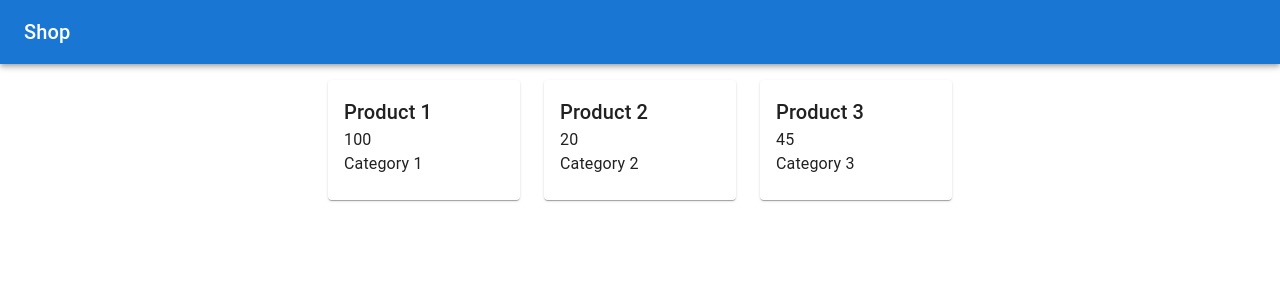
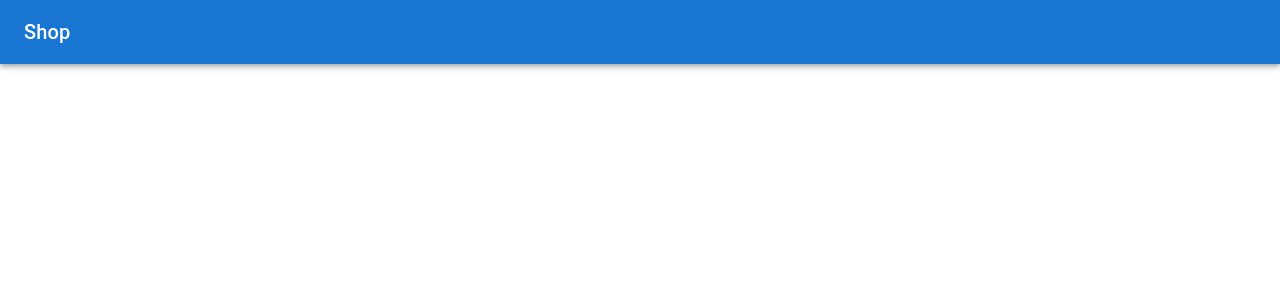
Before and after one commit to KarinaVeremeyeva/shop-ui, a React (Create React App) app: page /products/category/1 in a window 1280 px wide. Shown: the top 300 px of the page. Built offline with nearby package versions, Linux system fonts and the light colour scheme.

Commit message:
Add product filter

```diff
--- a/src/components/category-list/category-list.js
+++ b/src/components/category-list/category-list.js
@@ -1,14 +1,10 @@
 import React, { Component } from "react";
-import { connect } from "react-redux";
+import { Link } from "react-router-dom";
+
+import { Grid } from "@mui/material";
 import { TreeView, TreeItem , useTreeItem } from '@mui/lab';
 import ExpandMoreIcon from '@mui/icons-material/ExpandMore';
 import ChevronRightIcon from '@mui/icons-material/ChevronRight';
-import { Grid } from "@mui/material";
-
-import { withShopService } from "../hoc";
-import { categoriesLoaded } from "../../actions";
-import { compose } from "../../utils";
-import { Link } from "react-router-dom";
 import clsx from "clsx";
 
 const ROOT_NODE_KEY = 'root';
@@ -53,11 +49,6 @@ const CustomContent = React.forwardRef(function CustomContent(props, ref) {
 });
 
 class CategoryList extends Component {
-  componentDidMount() {
-    const { shopService } = this.props;
-    const categories = shopService.getCategories()
-    this.props.categoriesLoaded(categories)
-  };
 
   render() {
     const { categories } = this.props;
@@ -93,15 +84,4 @@ class CategoryList extends Component {
   };
 };
 
-const mapStateToProps = ({ categories }) => {
-    return { categories };
-};
-
-const mapDispatchToProps = (dispatch) => ({
-    categoriesLoaded: (categories) => dispatch(categoriesLoaded(categories))
-});
-
-export default compose(
-    withShopService(),
-    connect(mapStateToProps, mapDispatchToProps),
-)(CategoryList);
+export default CategoryList;
--- a/src/components/hoc/index.js
+++ b/src/components/hoc/index.js
@@ -1,5 +1,7 @@
 import withShopService from "./with-shop-service";
+import withRouter from "./withRouter";
 
 export {
-    withShopService
+    withShopService,
+    withRouter
 };
--- /dev/null
+++ b/src/components/hoc/withRouter.js
@@ -0,0 +1,13 @@
+import { useLocation, useNavigate, useParams } from 'react-router-dom';
+
+const withRouter = (WrappedComponent) => (props) => {
+  const location = useLocation();
+  const navigate = useNavigate()
+  const params = useParams();
+
+  return (
+    <WrappedComponent {...props} router={{ location, navigate, params }} />
+  );
+};
+
+export default withRouter;
--- a/src/components/pages/products-page.js
+++ b/src/components/pages/products-page.js
@@ -1,17 +1,60 @@
-import React from "react";
+import React, { Component } from "react";
+
 import ProductList from "../product-list";
 import { Grid } from "@mui/material";
 import CategoryList from "../category-list";
+import { productsLoaded, categoriesLoaded } from "../../actions";
+import { compose } from "../../utils";
+import { connect } from "react-redux";
+import { withShopService, withRouter } from "../hoc";
 
 import classes from './products-page.module.css';
 
-const ProductsPage = () => {
-    return (
-        <Grid container className={classes.categoryWrapper}>
-            <Grid item xs={3}><CategoryList /></Grid>
-            <Grid item xs={6}><ProductList /></Grid>
-        </Grid>
-    );
+class ProductsPage extends Component {
+
+    componentDidMount() {
+        const { shopService, categoriesLoaded } = this.props;
+
+        const categories = shopService.getCategories()
+        categoriesLoaded(categories)
+    };
+
+    componentDidUpdate(prevProps) {
+        const { shopService, productsLoaded } = this.props;
+        const categoryId = this.props.router.params.categoryId;
+
+        if (categoryId !== prevProps.router.params.categoryId) {
+            const products = shopService.getProducts(categoryId);
+            productsLoaded(products);
+        }
+    }
+
+    render() {
+        const { router, categories, products } = this.props;
+        const id = router.params.categoryId;
+
+        return (
+            <Grid container className={classes.categoryWrapper}>
+                <Grid item xs={3}>
+                    <CategoryList categories={categories}/>
+                </Grid>
+                <Grid item xs={6}>
+                    <ProductList categoryId={id} products={products}/>
+                </Grid>
+            </Grid>
+    )};
 };
 
-export default ProductsPage;
+const mapStateToProps = ({ products, categories }) => {
+    return { products, categories };
+}
+
+const mapDispatchToProps = {
+    productsLoaded, categoriesLoaded
+};
+
+export default compose(
+    withShopService(),
+    withRouter,
+    connect(mapStateToProps, mapDispatchToProps)
+)(ProductsPage);
--- a/src/components/product-list-item/product-list-item.js
+++ b/src/components/product-list-item/product-list-item.js
@@ -2,14 +2,14 @@ import { Card, CardContent, Grid, Typography } from "@mui/material";
 import React from "react";
 
 const ProductListItem = ({ product }) => {
-    const { name, price, category } = product;
+    const { name, price, categoryId } = product;
     return (
         <Grid item xs={12} md={4}>
             <Card sx={{ height: '100%' }}>
                 <CardContent>
                     <Typography variant="h6">{name}</Typography>
                     <Typography variant="body1">{price}</Typography>
-                    <Typography variant="body1">{category}</Typography>
+                    <Typography variant="body1">{categoryId}</Typography>
                 </CardContent>
             </Card>
         </Grid>
--- a/src/components/product-list/product-list.js
+++ b/src/components/product-list/product-list.js
@@ -1,19 +1,9 @@
 import React, { Component } from "react";
-import { connect } from "react-redux";
 
-import { withShopService } from "../hoc";
 import ProductListItem from "../product-list-item";
-import { productsLoaded } from "../../actions";
-import { compose } from "../../utils";
 import { Grid } from "@mui/material";
 
 class ProductList extends Component {
-
-    componentDidMount() {
-        const { shopService } = this.props;
-        const data = shopService.getProducts();
-        this.props.productsLoaded(data);
-    };
 
     render() {
         const { products } = this.props;
@@ -32,15 +22,4 @@ class ProductList extends Component {
     };
 };
 
-const mapStateToProps = ({ products }) => {
-    return { products };
-}
-
-const mapDispatchToProps = {
-    productsLoaded
-};
-
-export default compose(
-    withShopService(),
-    connect(mapStateToProps, mapDispatchToProps)
-)(ProductList);
+export default ProductList;
--- a/src/services/shop-service.js
+++ b/src/services/shop-service.js
@@ -1,25 +1,27 @@
 export default class ShopService {
-    getProducts() {
-        return [
+    getProducts(categoryId) {
+        const allProducts = [
             {
                 id: 1,
                 name:  'Product 1',
                 price: 100,
-                category: 'Category 1'
+                categoryId: '1'
             },
             {
                 id: 2,
                 name:  'Product 2',
                 price: 20,
-                category: 'Category 2'
+                categoryId: '2'
             },
             {
                 id: 3,
                 name:  'Product 3',
                 price: 45,
-                category: 'Category 3'
+                categoryId: '3'
             },
         ];
+
+        return allProducts.filter((product) => product.categoryId === categoryId)
     };
 
     getCategories() {
```
